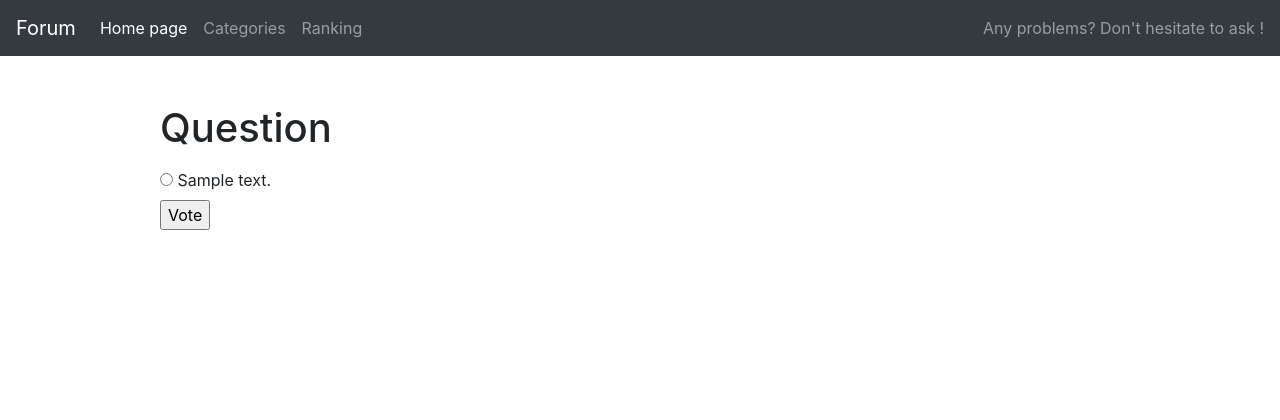
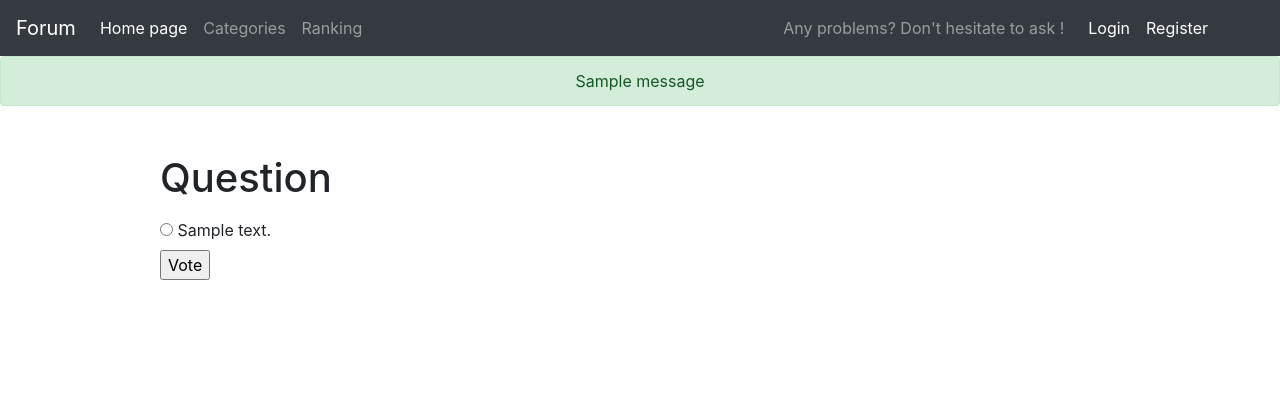
Before and after one commit to Afraiven/forum_practising_django, a Django app: page /1/ in a window 1280 px wide. Shown: the top 420 px of the page. Run offline with Django 3.2, Linux system fonts and the light colour scheme; data comes from the database, SQL or seed files in the repository; both versions use the stored data as it was after the commit; tables that the repository leaves empty hold one stand-in row (values such as "Sample post"); one stand-in notice (Sample message) is shown; some libraries are stand-ins or nearby versions.

Commit message:
added users

```diff
--- a/Project/Project/settings.py
+++ b/Project/Project/settings.py
@@ -32,6 +32,7 @@ ALLOWED_HOSTS = []
 
 INSTALLED_APPS = [
     'main.apps.MainConfig',
+    'users.apps.UsersConfig',
     'django.contrib.admin',
     'django.contrib.auth',
     'django.contrib.contenttypes',
@@ -122,3 +123,6 @@ USE_TZ = True
 
 CRISPY_TEMPLATE_PACK = 'bootstrap4'
 STATIC_URL = '/static/'
+
+LOGIN_REDIRECT_URL = 'main:index'
+LOGOUT_REDIRECT_URL = 'login'
--- a/Project/Project/urls.py
+++ b/Project/Project/urls.py
@@ -14,9 +14,15 @@ Including another URLconf
     2. Add a URL to urlpatterns:  path('blog/', include('blog.urls'))
 """
 from django.contrib import admin
+from django.contrib.auth import views as auth_views
 from django.urls import path, include
+from users import views as user_views
+from . import settings
 
 urlpatterns = [
+    path('', include('main.urls'), name='main'),
     path('admin/', admin.site.urls),
-    path('', include('main.urls'))
+    path('register/', user_views.register, name='register'),
+    path('login/', auth_views.LoginView.as_view(template_name='users/login.html'), name='login'),
+    path('logout/', auth_views.LogoutView.as_view(next_page=settings.LOGOUT_REDIRECT_URL), name='logout'),
 ]
--- a/Project/main/static/main/script.js
+++ b/Project/main/static/main/script.js
@@ -1 +1,16 @@
 console.log("CZE")
+const hero = document.querySelector('.hero')
+const slider = document.querySelector('.slider')
+const logo = document.querySelector('#logo')
+const hamburger = document.querySelector('.hamburger')
+const headline = document.querySelector('.headline')
+
+
+const tl = new TimelineMax();
+
+tl.fromTo(hero, 1, {height: "0%"}, {height: '80%', ease: Power2.easeInOut})
+.fromTo(hero, 1.2, {width: '100%'}, {width: '80%', ease: Power2.easeInOut})
+.fromTo(slider, 1.2, {x: "-100%"}, {x: "0%", ease: Power2.easeInOut}, "-=1.2")
+.fromTo(logo, 0.5, {opacity: 0, x: 30}, {opacity: 1, x: 0}, "-=0.5")
+.fromTo(hamburger, 0.5, {opacity: 0, x: 30}, {opacity: 1, x: 0}, "-=0.5")
+.fromTo(headline, 0.5, {opacity: 0, x: 30}, {opacity: 1, x: 0}, "-=0.5")
--- a/Project/main/templates/main/base.html
+++ b/Project/main/templates/main/base.html
@@ -29,12 +29,28 @@
             <a class="nav-link" href="#">Ranking</a>
           </li>
         </ul>
-        <span class="navbar-text">
+
+        <span class="navbar-text mr-3">
           Any problems? Don't hesitate to ask !
         </span>
+
+        <ul class="navbar-nav mr-5">
+          <li class="nav-item active mr-auto">
+            <a class="nav-link" href="/login/">Login</a>
+          </li>
+          <li class="nav-item active">
+            <a class="nav-link" href="/register/">Register</a>
+          </li>
+        </ul>
       </div>
     </nav>
-    <script src="{% static 'main/script.js' %}"></script>
+    {% if messages %}
+        {% for message in messages %}
+          <div class="alert text-center alert-{{ message.tags }}">
+            {{ message }}
+          </div>
+        {% endfor %}
+      {% endif %}
     <div class="w-75 mx-auto mt-5">
         {% block content %}
         {% endblock %}
@@ -45,6 +61,8 @@
             <a class="text-white" >Filip Antoniak</a>
         </div>
     </footer>
-
+    <script src="https://cdnjs.cloudflare.com/ajax/libs/gsap/2.1.3/TweenMax.min.js" integrity="sha512-DkPsH9LzNzZaZjCszwKrooKwgjArJDiEjA5tTgr3YX4E6TYv93ICS8T41yFHJnnSmGpnf0Mvb5NhScYbwvhn2w==" crossorigin="anonymous"></script>
+    <script src="https://cdnjs.cloudflare.com/ajax/libs/gsap/2.1.3/TimelineMax.min.js" integrity="sha512-0xrMWUXzEAc+VY7k48pWd5YT6ig03p4KARKxs4Bqxb9atrcn2fV41fWs+YXTKb8lD2sbPAmZMjKENiyzM/Gagw==" crossorigin="anonymous"></script>
+    <script src="{% static 'main/script.js' %}"></script>
 </body>
 </html>
```
Also changed, not shown: Project/db.sqlite3.
